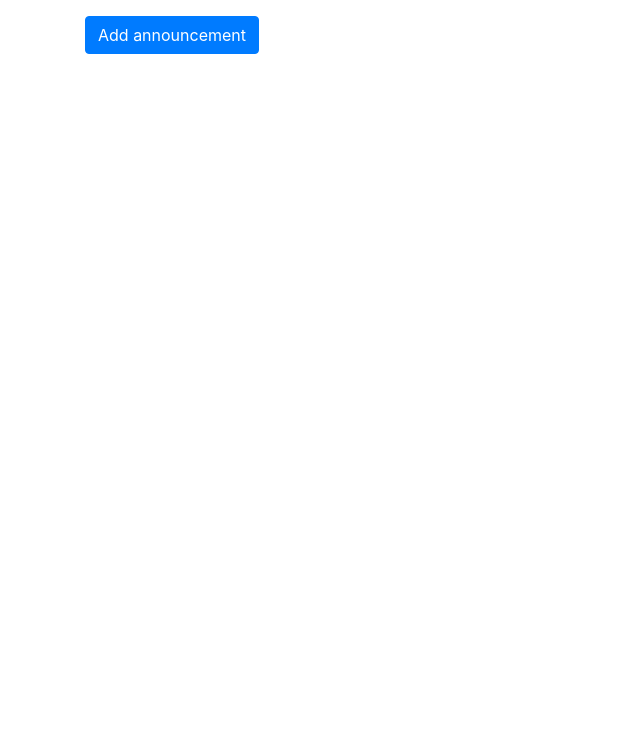
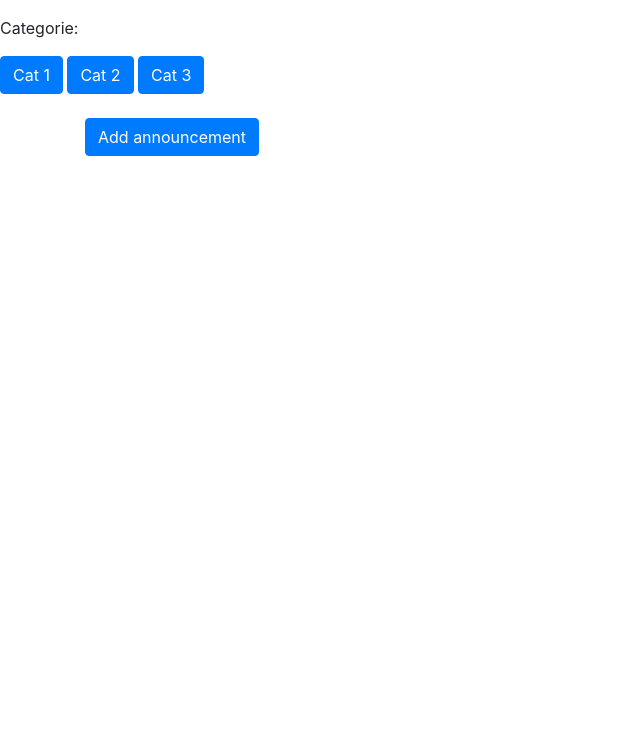
Before and after one commit to sofiazanrosso/SEII-project-1, a website: page project-api/public/index.html in a window 1280 px wide. Shown: the part 64-800 px from the top of the page, without its empty margins (0-640 px from the left). Drawn offline with nearby package versions, Linux system fonts and the light colour scheme; no server answers.

Commit message:
Adding selectCategory function (not finished)

```diff
--- a/project-api/public/client.js
+++ b/project-api/public/client.js
@@ -132,6 +132,16 @@ fetch(urlApi+"/announcements")
   });
 }
 
+function selectCat(id) {
+  //window.alert(id);
+  fetch(urlApi+ "/categories/"+ id)
+  .then(response=>response.json())  //convert the response to json and pass it to the next promise
+  .then(res =>
+    {
+      document.getElementById('root').innerHTML=res.orders[0]._id;
+    });
+}
+
 //show the announce in a popup
 function show(text){
   window.alert(text);
--- a/project-api/public/index.html
+++ b/project-api/public/index.html
@@ -11,6 +11,16 @@
   <script src="client.js"></script>
 
   <h1>TABLE</h1>
+
+
+  <div class='sidenav'>
+    <br>
+    <p>Categorie:</p>
+    <a class="btn btn-primary" onclick="selectCat( '5fafb1e46adb2b2e08a00acd' )" role="button">Cat 1</a>
+    <a class="btn btn-primary" onclick="selectCat(2)" role="button">Cat 2</a>
+    <a class="btn btn-primary" onclick="selectCat(3)" role="button">Cat 3</a>
+  </div>
+
   <div id="root" class="container"></div>
 
   <div class="container">
```
